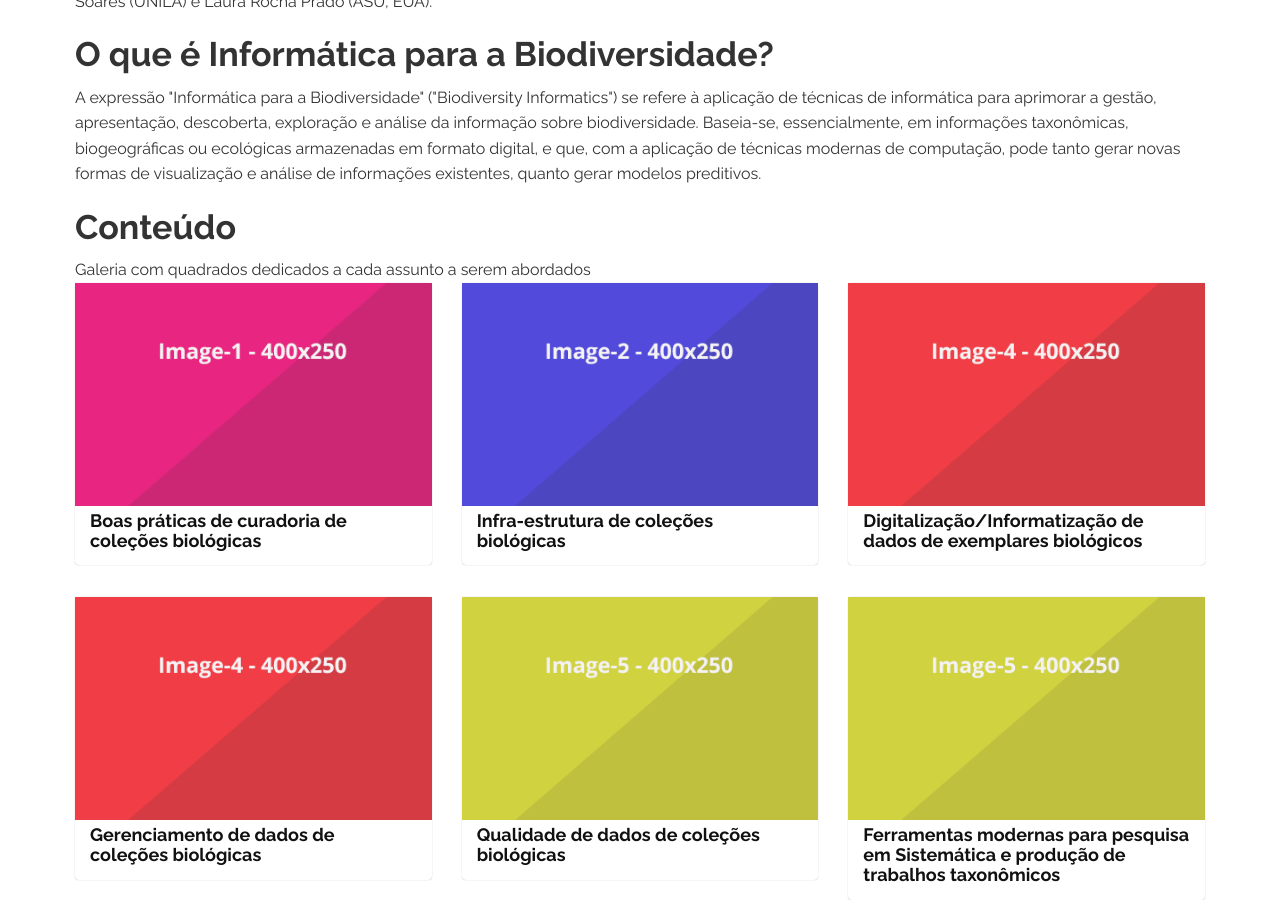
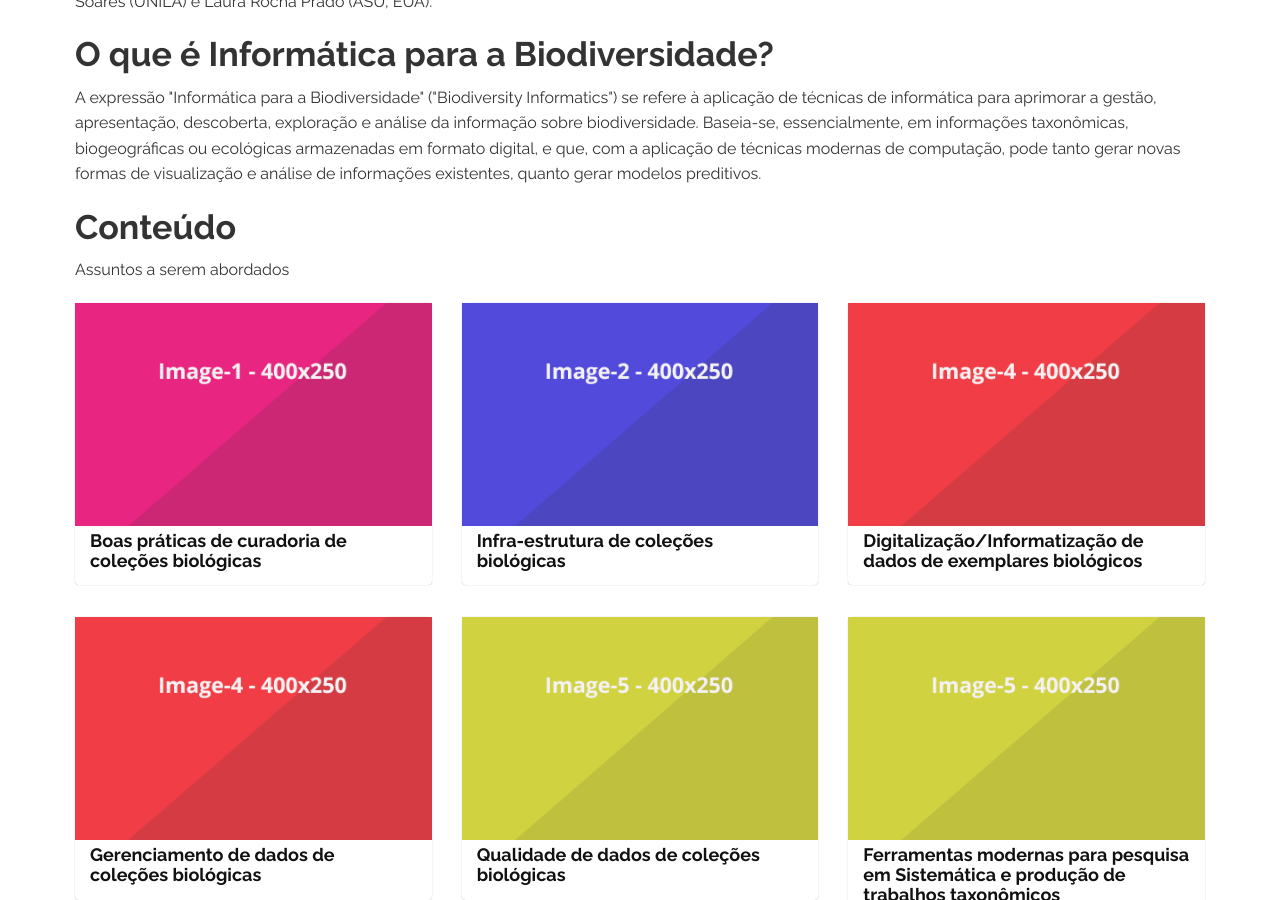
Before and after one commit to BioDivInfo/biodivinfo.github.io, a Jekyll site: the page built from index.html, in a window 1280 px wide and 900 px high, scrolled down 558 px. Built offline with Jekyll 4.4.1, drawn with Linux system fonts in a browser that asks for light colours; the list of posts is cut into pages by our own code.

Commit message:
melhora espaçamento da home e corrige parágrafo

```diff
--- a/index.html
+++ b/index.html
@@ -23,7 +23,7 @@ layout: default
   </section>
   <section class="conteudo">
     <h2>Conteúdo</h2>
-    Galeria com quadrados dedicados a cada assunto a serem abordados
+    <p>Assuntos a serem abordados</p>
     <div class="row pack">
 
       {% for post in paginator.posts %}
@@ -78,7 +78,7 @@ layout: default
       <div class="col-md-4"> </div>
     </div>
   </section>
-  <section class="contribuir">
+  <section class="contribuir" stle="margin-bottom: 2em;">
     <h2>Como contribuir</h2>
     <p>Ideias, tutoriais ou mesmo histórias de "gambiarras" que podem ajudar a comunidade?</p>
     <a href="#" class="btn btn-info">Envie Seu conteúdo</a>
```
